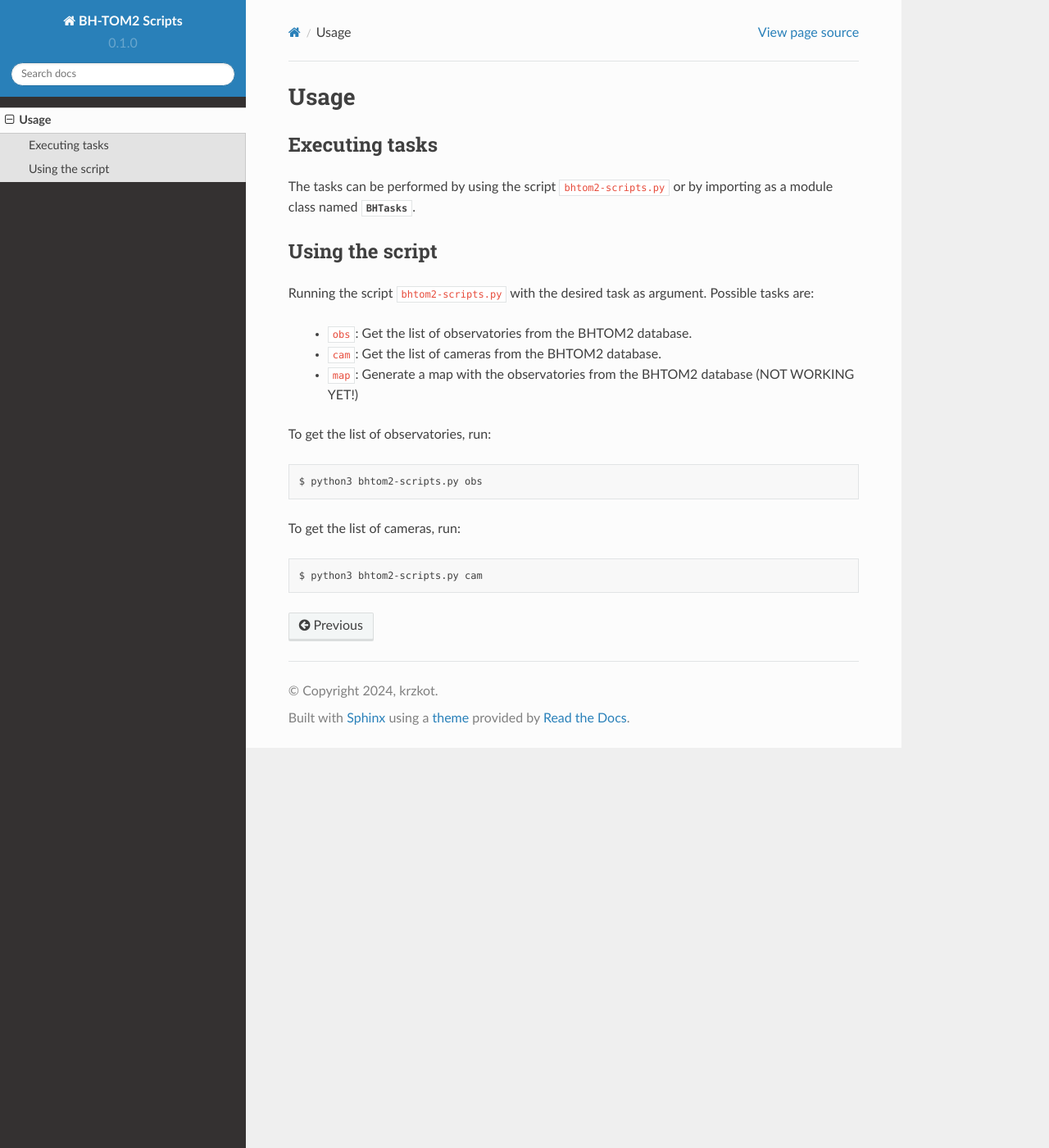
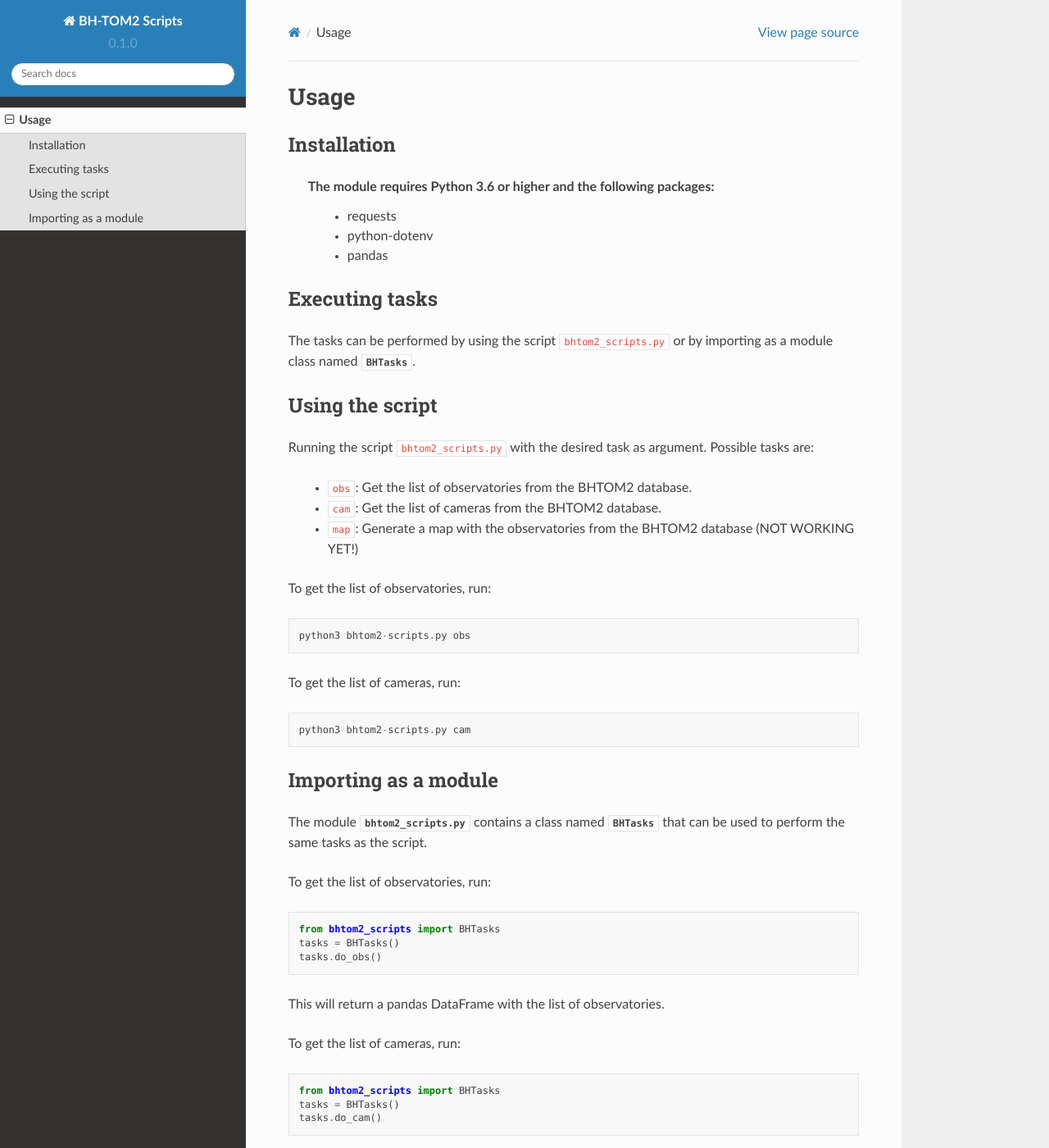
Before and after one commit to kkotysz/bhtom2-scripts, a Sphinx documentation site: the page built from docs/source/usage.rst, in a window 1280 px wide and 1400 px high. Shown: the whole window at 82% size. Built offline with Sphinx 7.4.7 and the Read the Docs theme 2.0.0, drawn with Linux system fonts in a browser that asks for light colours; pages that are not in the unit, such as notebooks, are missing from menus; some of the changed text lies outside the part shown.

Commit message:
change name & add usage instructions

```diff
--- a/docs/source/index.rst
+++ b/docs/source/index.rst
@@ -1,7 +1,7 @@
 Welcome to bhtom2-scripts documentation!
 ===================================
 
-**bhtom2-scripts** is a collection of scripts for the BHTOM2 project that uses its API to do multiple tasks.
+**bhtom2_scripts** is a collection of scripts for the BHTOM2 project that uses its API to do multiple tasks.
 
 Check out the :doc:`usage` section for further information, including
 how to :ref:`installation` the project.
--- a/docs/source/usage.rst
+++ b/docs/source/usage.rst
@@ -3,22 +3,26 @@ Usage
 
 .. _installation:
 
-.. Installation
-.. ------------
+Installation
+------------
+ The module requires Python 3.6 or higher and the following packages:
+   - requests
+   - python-dotenv
+   - pandas
 
 .. To use bhtom2-scripts, first install it using pip:
 
 .. .. code-block:: console
 
-..    (.venv) $ pip install bhtom2-scripts
+..    (.venv) $ pip install bhtom2_scripts
 
 Executing tasks
 ----------------
-The tasks can be performed by using the script ``bhtom2-scripts.py`` or by importing as a module class named :py:class:`BHTasks`.
+The tasks can be performed by using the script ``bhtom2_scripts.py`` or by importing as a module class named :py:class:`BHTasks`.
 
 Using the script
 ----------------
-Running the script ``bhtom2-scripts.py`` with the desired task as argument.
+Running the script ``bhtom2_scripts.py`` with the desired task as argument.
 Possible tasks are:
  - ``obs``: Get the list of observatories from the BHTOM2 database.
  - ``cam``: Get the list of cameras from the BHTOM2 database.
@@ -26,8 +30,28 @@ Possible tasks are:
 
 To get the list of observatories, run:
 ::
-   $ python3 bhtom2-scripts.py obs
+   python3 bhtom2-scripts.py obs
 
 To get the list of cameras, run:
 ::
-   $ python3 bhtom2-scripts.py cam
+   python3 bhtom2-scripts.py cam
+
+Importing as a module
+---------------------
+The module :py:mod:`bhtom2_scripts.py` contains a class named :py:class:`BHTasks` that can be used to perform the same tasks as the script.
+
+To get the list of observatories, run:
+::
+   from bhtom2_scripts import BHTasks
+   tasks = BHTasks()
+   tasks.do_obs()
+
+This will return a pandas DataFrame with the list of observatories.
+
+To get the list of cameras, run:
+::
+   from bhtom2_scripts import BHTasks
+   tasks = BHTasks()
+   tasks.do_cam()
+
+This will return a pandas DataFrame with the list of cameras.
```
Also changed, not shown: bhtom2_scripts.py (renamed from bhtom2-scripts.py, +11 -6 lines).
